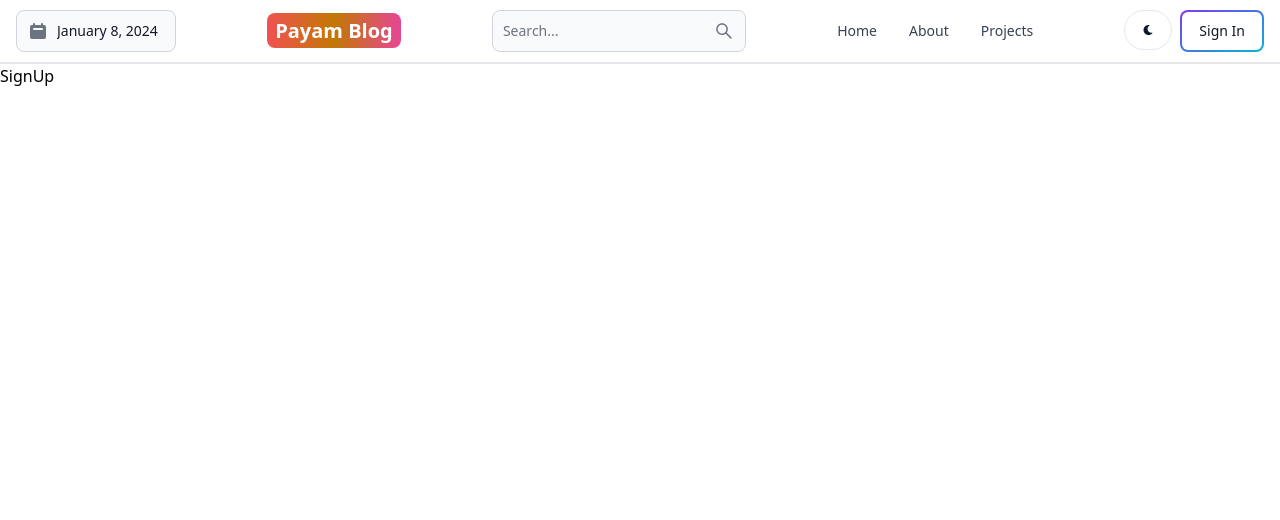
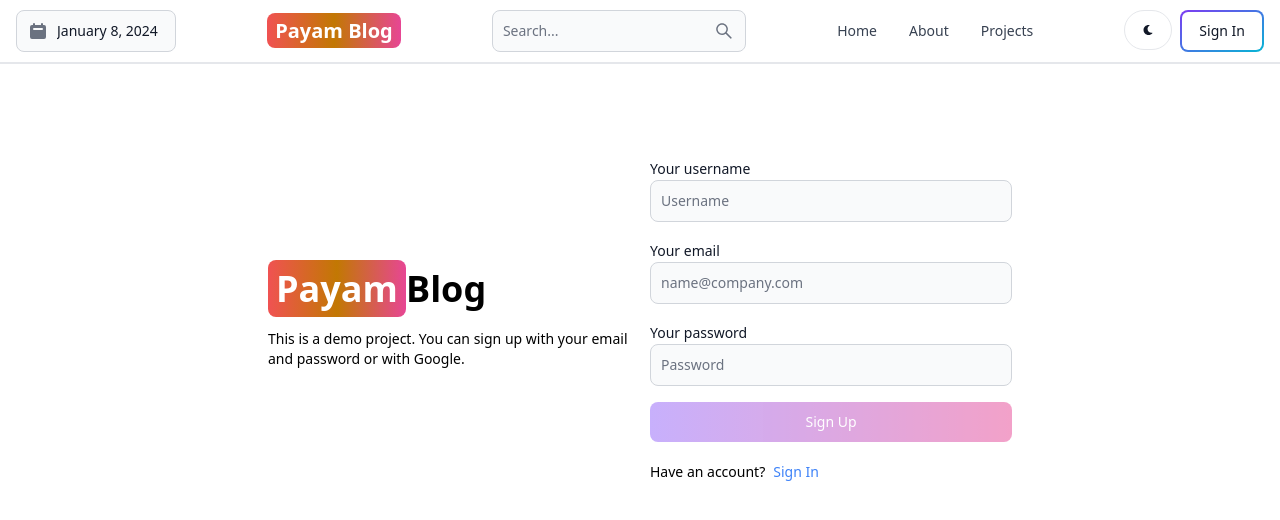
Before and after one commit to payamhsn/Blog-MERN, a React (Vite) app in the folder client/: page /sign-up in a window 1280 px wide. Shown: the top 520 px of the page. Built offline with nearby package versions, Linux system fonts and the light colour scheme.

Commit message:
Create Signup page using flowbite-react. Send users datas to DB through api (HTTP POST) .

```diff
--- a/client/src/pages/SignUp.jsx
+++ b/client/src/pages/SignUp.jsx
@@ -1,5 +1,135 @@
 import React from "react";
+import { Button, Label, TextInput, Alert, Spinner } from "flowbite-react";
+import { useState, useEffect } from "react";
+import { Link, useNavigate } from "react-router-dom";
 
 export default function SignUp() {
-  return <div>SignUp</div>;
+  //Define useState hooks.
+  const [formData, setFormData] = useState({});
+  const [errorMessage, setErrorMessage] = useState(null);
+  const [loading, setLoading] = useState(false);
+  const [formValid, setFormValid] = useState(true);
+
+  //Define useNavigate from ReactRouterDom for navigating user to signin page.
+  const navigate = useNavigate();
+
+  //Get inputs from signup form and store that in formData.Use trim method to get rid of any blank spaces.
+  const handleChange = (e) => {
+    setFormData({ ...formData, [e.target.id]: e.target.value.trim() });
+  };
+  useEffect(() => {
+    if (formData.username && formData.password && formData.email) {
+      setFormValid(false);
+    } else {
+      setFormValid(true);
+    }
+  }, [formData.username, formData.password, formData.email]);
+
+  const handleSubmit = async (e) => {
+    //Default is refreshing page after submit button which we dont want that.
+    e.preventDefault();
+    if (!formData.username || !formData.email || !formData.password) {
+      return setErrorMessage("Please fill out all fields.");
+    }
+    try {
+      setLoading(true);
+      setErrorMessage(null);
+      //Define response which is a POST method to signup route with JSON data style.
+      const res = await fetch("/api/auth/signup", {
+        method: "POST",
+        headers: { "Content-Type": "application/json" },
+        body: JSON.stringify(formData),
+      });
+      const data = await res.json();
+      if (data.success === false) {
+        return setErrorMessage(data.message);
+      }
+      setLoading(false);
+      if (res.ok) {
+        navigate("/sign-in");
+      }
+    } catch (error) {
+      setErrorMessage(error.message);
+      setLoading(false);
+      setFormValid(true);
+    }
+  };
+
+  return (
+    <div className="min-h-screen mt-20">
+      <div className="flex p-3 max-w-3xl mx-auto flex-col md:flex-row md:items-center gap-5">
+        {/* left */}
+        <div className="flex-1">
+          <Link to="/" className="font-bold dark:text-white text-4xl">
+            <span className="px-2 py-1 bg-gradient-to-r from-red-500 via-yellow-500 to-pink-500 rounded-lg text-white">
+              Payam
+            </span>
+            Blog
+          </Link>
+          <p className="text-sm mt-5">
+            This is a demo project. You can sign up with your email and password
+            or with Google.
+          </p>
+        </div>
+        {/* right */}
+
+        <div className="flex-1">
+          <form className="flex flex-col gap-4" onSubmit={handleSubmit}>
+            <div>
+              <Label value="Your username" />
+              <TextInput
+                type="text"
+                placeholder="Username"
+                id="username"
+                onChange={handleChange}
+              />
+            </div>
+            <div>
+              <Label value="Your email" />
+              <TextInput
+                type="email"
+                placeholder="name@company.com"
+                id="email"
+                onChange={handleChange}
+              />
+            </div>
+            <div>
+              <Label value="Your password" />
+              <TextInput
+                type="password"
+                placeholder="Password"
+                id="password"
+                onChange={handleChange}
+              />
+            </div>
+            <Button
+              gradientDuoTone="purpleToPink"
+              type="submit"
+              disabled={formValid}
+            >
+              {loading ? (
+                <>
+                  <Spinner size="sm" />
+                  <span className="pl-3">Loading...</span>
+                </>
+              ) : (
+                "Sign Up"
+              )}
+            </Button>
+          </form>
+          <div className="flex gap-2 text-sm mt-5">
+            <span>Have an account?</span>
+            <Link to="/sign-in" className="text-blue-500">
+              Sign In
+            </Link>
+          </div>
+          {errorMessage && (
+            <Alert className="mt-5" color="failure">
+              {errorMessage}
+            </Alert>
+          )}
+        </div>
+      </div>
+    </div>
+  );
 }
--- a/client/vite.config.js
+++ b/client/vite.config.js
@@ -1,7 +1,15 @@
-import { defineConfig } from 'vite'
-import react from '@vitejs/plugin-react-swc'
+import { defineConfig } from "vite";
+import react from "@vitejs/plugin-react-swc";
 
 // https://vitejs.dev/config/
 export default defineConfig({
+  server: {
+    proxy: {
+      "/api": {
+        target: "http://localhost:3000",
+        secure: false,
+      },
+    },
+  },
   plugins: [react()],
-})
+});
```
